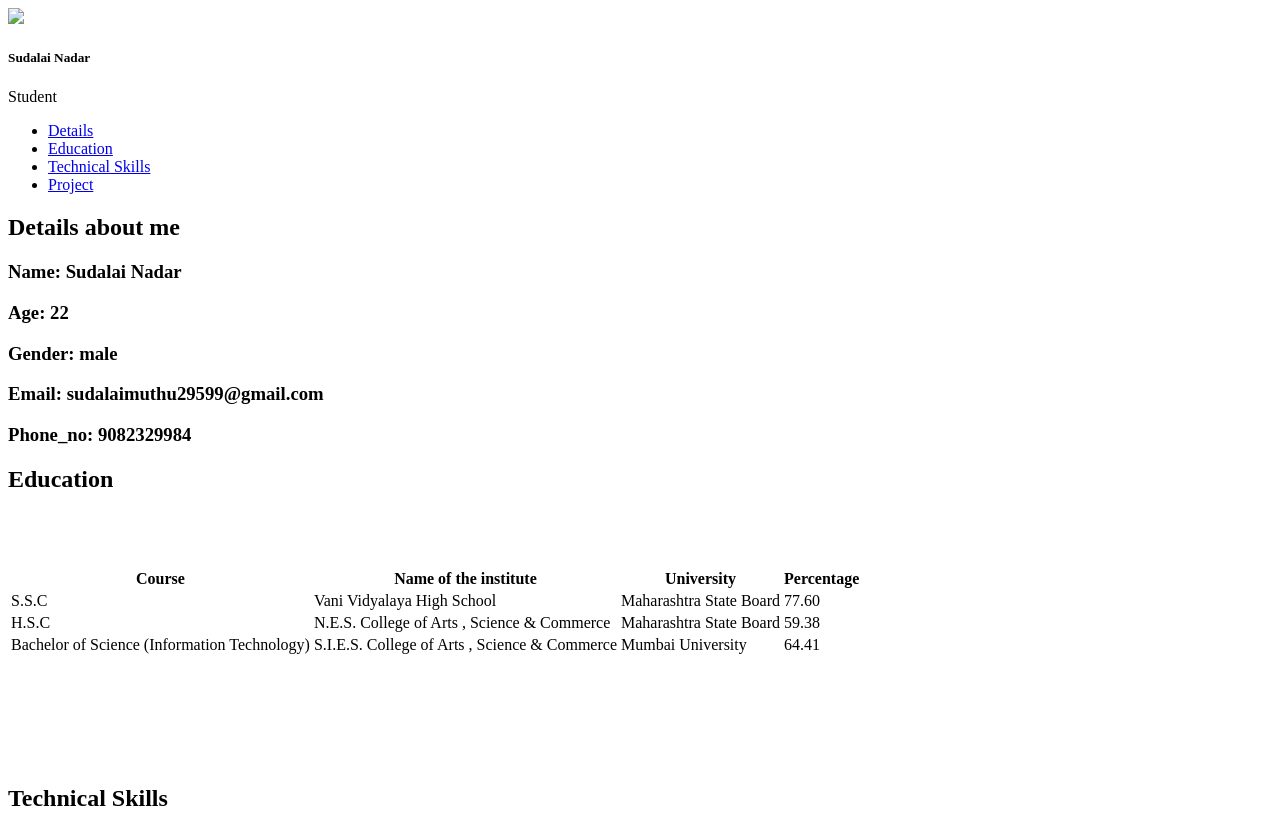
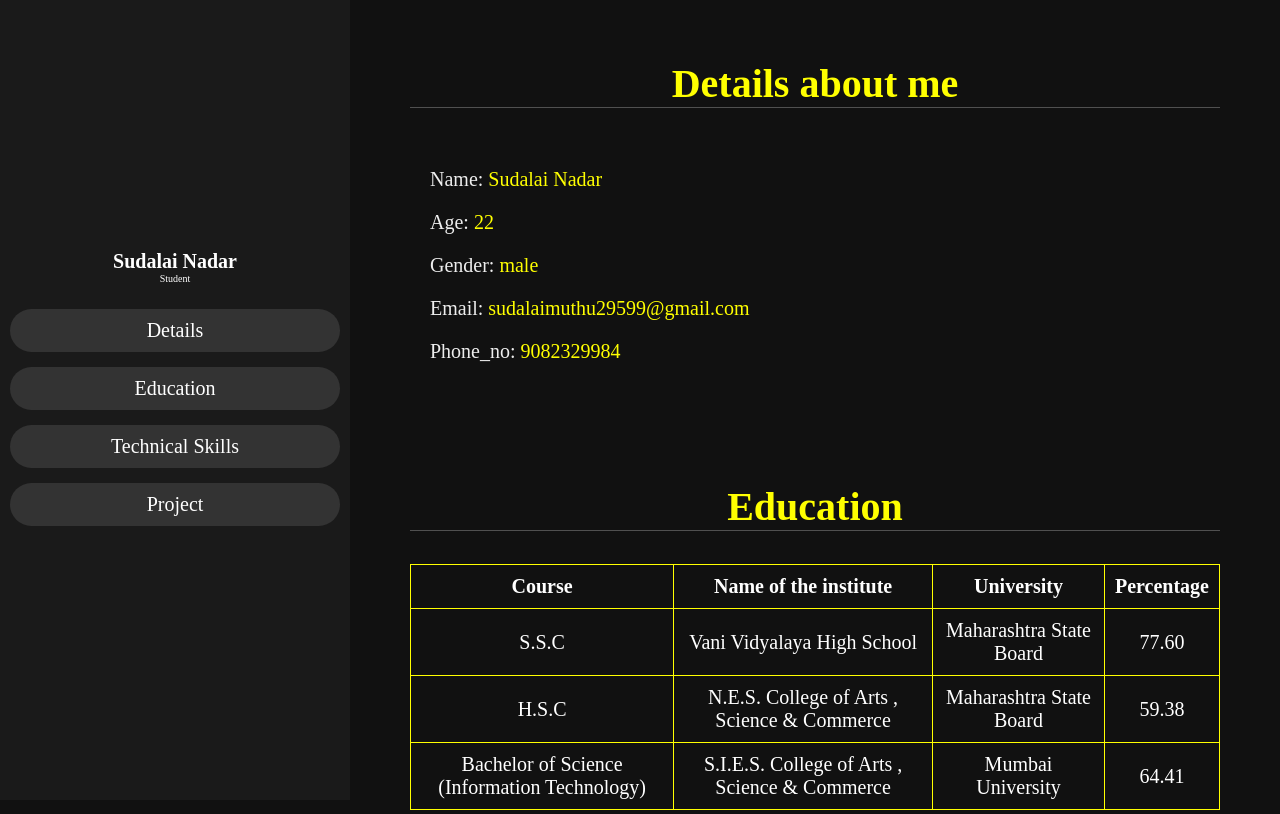
Before and after one commit to SudalaiMari21/Sudalai.github.io, a plain HTML site: page index.html in a window 1280 px wide. Shown: the top 814 px of the page. Drawn offline with Linux system fonts and the light colour scheme.

Commit message:
Add files via upload

```diff
--- a/index.html
+++ b/index.html
@@ -4,13 +4,13 @@
     <meta charset="UTF-8"
     <meta name="viewpoint" content="width=device-width, initial-scale=1.0">
        <title>Document</title>
-       <link rel="stylesheet" href="sty.css">
+       <link rel="stylesheet" href="style.css">
 
 </head>
 <body>
     <header>
        <div class="user">
-       <img src="photo.jpg">
+
        <h5 class="nm">Sudalai Nadar</h5>
        <p class="jb">Student</p>
        </div>
```
